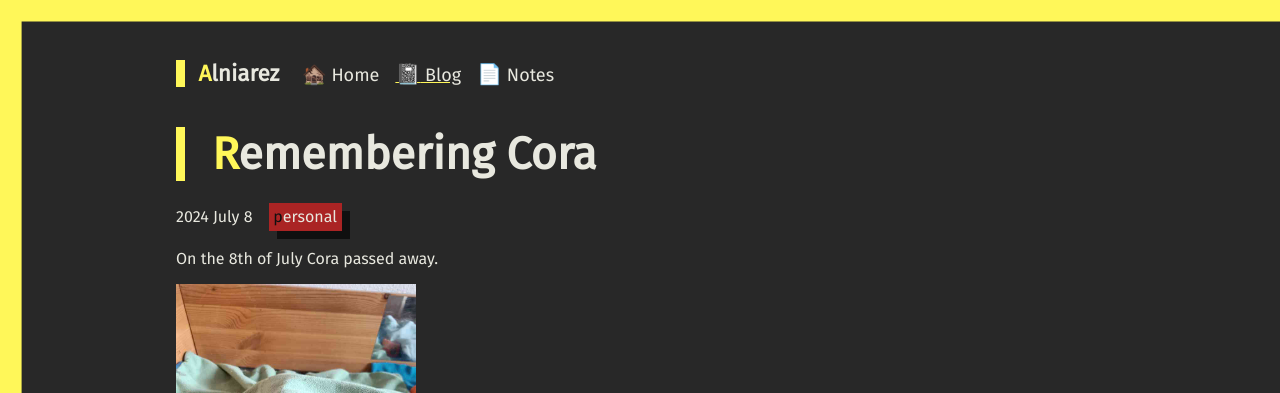
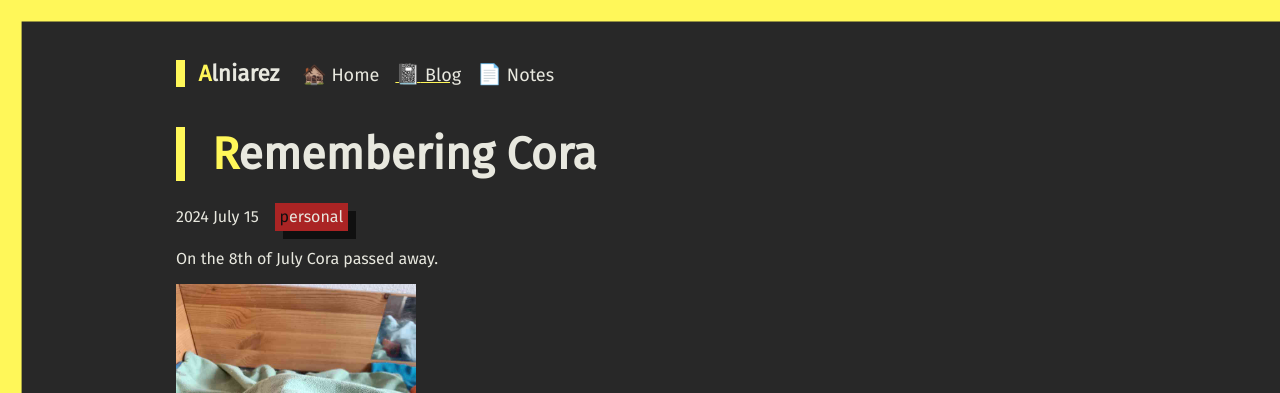
Before and after one commit to Alniarez/alniarez-web, a Jekyll site: the page built from _posts/2024-07-15-remembering-cora.md, in a window 1280 px wide and 900 px high. Shown: the top 393 px of the window. Built offline with Jekyll 4.4.1, drawn with Linux system fonts in a browser that asks for light colours; some of the changed lines change nothing that is shown.

Commit message:
changed date

```diff
--- a/_posts/2024-07-08-remembering-cora.md
+++ b/_posts/2024-07-15-remembering-cora.md
@@ -5,7 +5,7 @@ tags: personal
 ---
 On the 8th of July Cora passed away.
 
-![Cora under a blanket eating breakfast](/assets/images/blog/2024-07-08/cora-0.jpg){: .thumbnail .image-gallery-thumbnail}
+![Cora under a blanket eating breakfast](/assets/images/blog/2024-07-15/cora-0.jpg){: .thumbnail .image-gallery-thumbnail}
 
 Cora was my senior female guinea pig.
 I adopted her alongside [Lars](https://alniarez.de/blog/2023/04/18/lars-memorial/).
@@ -19,8 +19,8 @@ The smallest of them all, yet the most bossy and pushy of the group.
 A punk and an anarchist, no rules applied to her.
 If a hay rack was knocked down, a new door on a cardboard hideout created, or a secret pee/poop was found under the sofa; No doubt she would be the culprit 100% of the time, and she would take pride on her actions!
 
-![Cora the rebel front](/assets/images/blog/2024-07-08/cora-1.jpg){: .thumbnail .image-gallery-thumbnail}
-![Cora the rebel rear](/assets/images/blog/2024-07-08/cora-2.jpg){: .thumbnail .image-gallery-thumbnail}
+![Cora the rebel front](/assets/images/blog/2024-07-15/cora-1.jpg){: .thumbnail .image-gallery-thumbnail}
+![Cora the rebel rear](/assets/images/blog/2024-07-15/cora-2.jpg){: .thumbnail .image-gallery-thumbnail}
 
 Despite her attitude, on Saturday night she started to develop a bloat, unrelated to any other problem she had before.
 She did not improve on Sunday and on sunday she had an emergency vet visit.
@@ -33,7 +33,7 @@ She asked me to go back into her enclosure in the classic way she always did whe
 
 When I put her back in the enclosure she walked into the hay feeder. She lied in there, with half of her body buried into the hay. No more than 10 minutes later she died on that very position.
 
-![Cora getting into the hay just as I dropped her in the enclosure](/assets/images/blog/2024-07-08/cora-3.jpg){: .thumbnail .image-gallery-thumbnail}
+![Cora getting into the hay just as I dropped her in the enclosure](/assets/images/blog/2024-07-15/cora-3.jpg){: .thumbnail .image-gallery-thumbnail}
 
 It was all very sudden. I was not ready for this, not even a little.
 
@@ -43,12 +43,12 @@ Cora was a great help with Minna.
 She kept Minna active and in good company.
 Now Minna and I are alone.
 
-![Cora and Minna trying to tell me something (they want another breakfast)](/assets/images/blog/2024-07-08/cora-4.jpg){: .thumbnail .image-gallery-thumbnail}
+![Cora and Minna trying to tell me something (they want another breakfast)](/assets/images/blog/2024-07-15/cora-4.jpg){: .thumbnail .image-gallery-thumbnail}
 
 She got buried next to Lars on the weekend.
 After one year, they are united again, sleeping together again.
 
-![Cora's remains on her tomb next to Lars](/assets/images/blog/2024-07-08/cora-5.jpg){: .thumbnail .image-gallery-thumbnail}
+![Cora's remains on her tomb next to Lars](/assets/images/blog/2024-07-15/cora-5.jpg){: .thumbnail .image-gallery-thumbnail}
 
 > We will miss you. I love you Cora.
 
```
Also changed, not shown: assets/images/blog/2024-07-15/cora-0.jpg (renamed from assets/images/blog/2024-07-08/cora-0.jpg), assets/images/blog/2024-07-15/cora-1.jpg (renamed from assets/images/blog/2024-07-08/cora-1.jpg), assets/images/blog/2024-07-15/cora-2.jpg (renamed from assets/images/blog/2024-07-08/cora-2.jpg), assets/images/blog/2024-07-15/cora-3.jpg (renamed from assets/images/blog/2024-07-08/cora-3.jpg), assets/images/blog/2024-07-15/cora-4.jpg (renamed from assets/images/blog/2024-07-08/cora-4.jpg), assets/images/blog/2024-07-15/cora-5.jpg (renamed from assets/images/blog/2024-07-08/cora-5.jpg).
